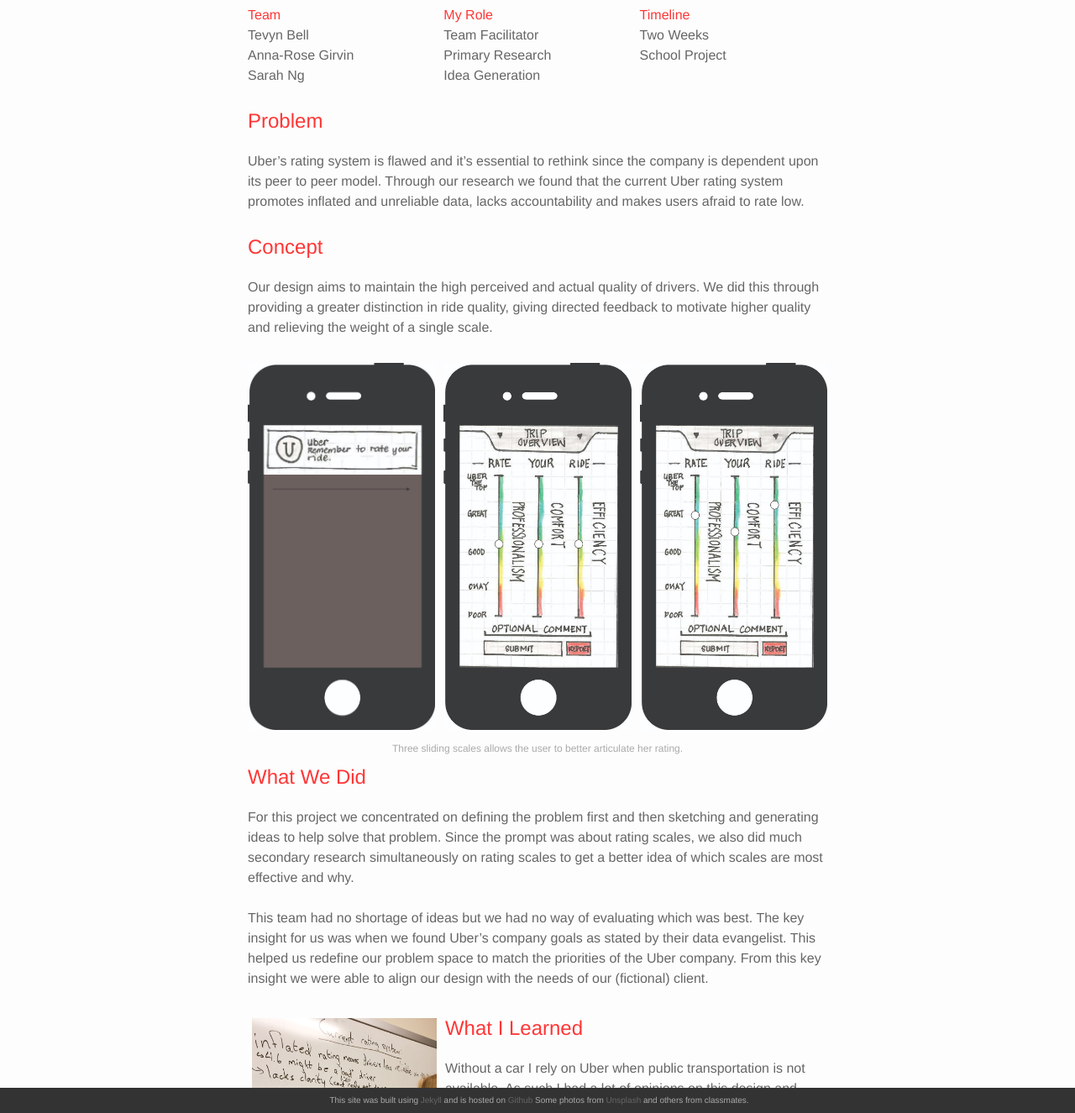
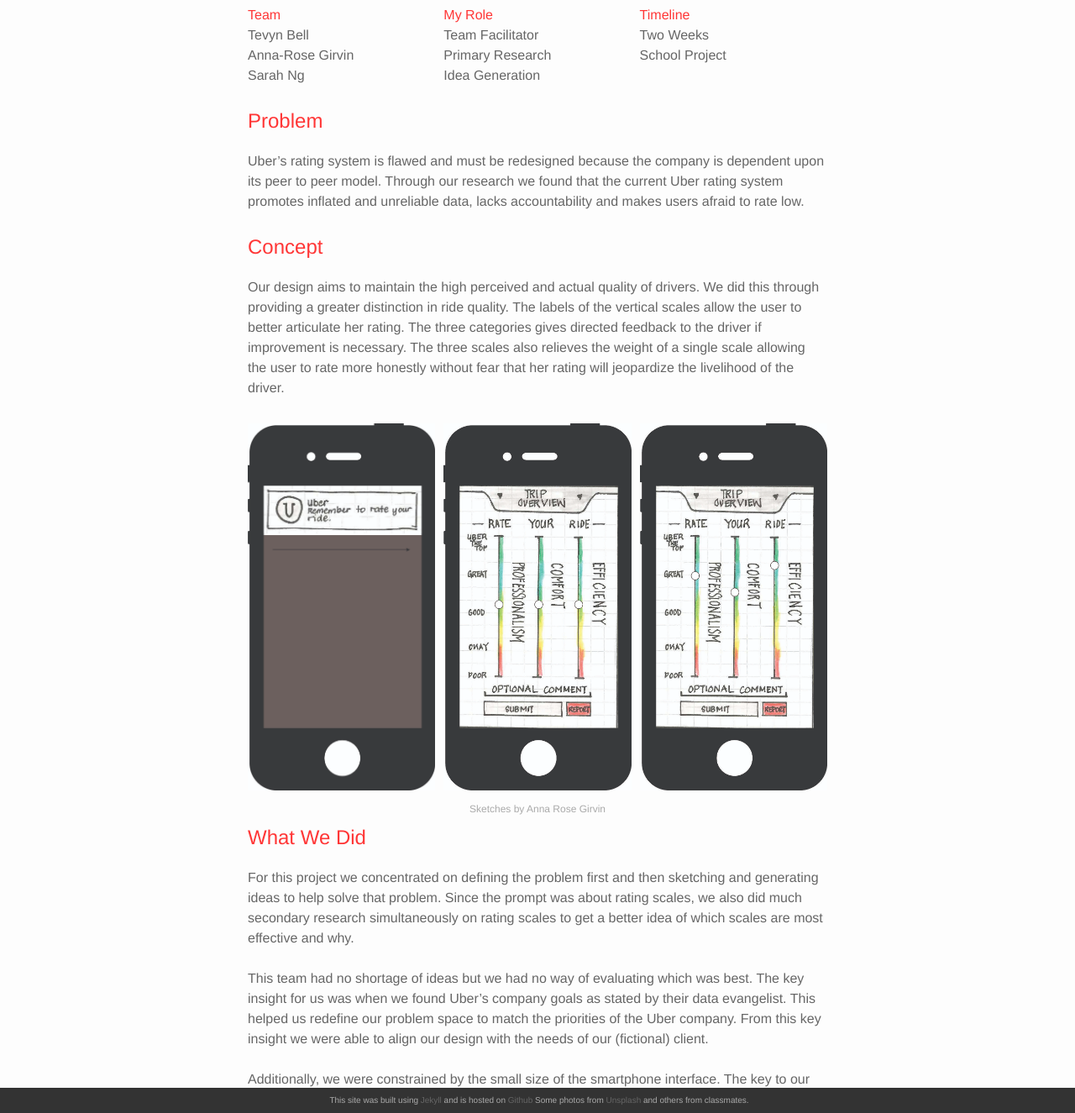
Before and after one commit to mcriqui/mcriqui.github.io, a Jekyll site: the page built from _portfolio/1_project.markdown, in a window 1280 px wide and 1400 px high, scrolled down 405 px, cut to the strip 75-1400 px from the top of the window. Shown: the whole strip at 84% size. Built offline with Jekyll 4.4.1, drawn with Linux system fonts in a browser that asks for light colours; nearby versions of some CDN libraries; some web fonts are replaced; some of the changed text lies outside the part shown.

Commit message:
edited text on portfolio pages and added images

```diff
--- a/_portfolio/1_project.markdown
+++ b/_portfolio/1_project.markdown
@@ -28,31 +28,35 @@
 
 <div class="post-content col three">
 	<h1 class="project-description-title">Problem</h1>
-	<p>Uber’s rating system is flawed and it’s essential to rethink since the company is dependent upon its peer to peer model. Through our research we found that the current Uber rating system promotes inflated and unreliable data, lacks accountability and makes users afraid to rate low. </p>
+	<p>Uber’s rating system is flawed and must be redesigned because the company is dependent upon its peer to peer model. Through our research we found that the current Uber rating system promotes inflated and unreliable data, lacks accountability and makes users afraid to rate low. </p>
 </div>
 
 <div class="post-content col three">
 	<h1 class="project-description-title">Concept</h1>
-	<p>Our design aims to maintain the high perceived and actual quality of drivers. We did this through providing a greater distinction in ride quality, giving directed feedback to motivate higher quality and relieving the weight of a single scale.</p>
+	<p>Our design aims to maintain the high perceived and actual quality of drivers. We did this through providing a greater distinction in ride quality. The labels of the vertical scales allow the user to better articulate her rating. The three categories gives directed feedback to the driver if improvement is necessary. The three scales also relieves the weight of a single scale allowing the user to rate more honestly without fear that her rating will jeopardize the livelihood of the driver.</p>
 </div>
 
 <div class="post-content showing_design">
 	<img class="col one" src="{{ site.baseurl }}/img/1Uber-01.jpg"/>
 	<img class="col one" src="{{ site.baseurl }}/img/3_Uber_Sketch-01-01.jpg"/>
 	<img class="col one" src="{{ site.baseurl }}/img/2_Uber_Sketch-01.jpg"/>
-	<div class="col three caption">Three sliding scales allows the user to better articulate her rating.</div>
+	<div class="col three caption">Sketches by Anna Rose Girvin</div>
 </div>
 
-<div class="post-content col three">
+<div class="col three">
 	<h1 class="project-description-title">What We Did</h1>
-	<p>For this project we concentrated on defining the problem first and then sketching and generating ideas to help solve that problem.  Since the prompt was about rating scales, we also did much secondary research simultaneously on rating scales to get a better idea of which scales are most effective and why.<br><br>This team had no shortage of ideas but we had no way of evaluating which was best. The key insight for us was when we found Uber’s company goals as stated by their data evangelist. This helped us redefine our problem space to match the priorities of the Uber company. From this key insight we were able to align our design with the needs of our (fictional) client.</p>
+	<p>For this project we concentrated on defining the problem first and then sketching and generating ideas to help solve that problem.  Since the prompt was about rating scales, we also did much secondary research simultaneously on rating scales to get a better idea of which scales are most effective and why.<br><br>This team had no shortage of ideas but we had no way of evaluating which was best. The key insight for us was when we found Uber’s company goals as stated by their data evangelist. This helped us redefine our problem space to match the priorities of the Uber company. From this key insight we were able to align our design with the needs of our (fictional) client.<br><br>Additionally, we were constrained by the small size of the smartphone interface. The key to our design is the vertical scales because it creates larger scales than horizontal ones. We had to make a tradeoff with how easily the user can read the three categories, but it was a necessary one. The vertical scales ties directly back to our problem statement.</p>
 </div>
 
 <div class="img_row">
+	<img class="col three testing" src="{{ site.baseurl }}/img/defining-the-problem-again-3.jpg"/>
+</div>
+
+<div class="img_row welcome_message">
 	<img class="col one testing" src="{{ site.baseurl }}/img/disecting-the-problem.jpg"/>
 
-<div class="post-content col two">
-	<h1 class="project-description-title">What I Learned</h1>
-	<p>Without a car I rely on Uber when public transportation is not available. As such I had a lot of opinions on this design and had to constantly remind myself to not design for me but for our users. Additionally, even if it’s a fictional client, I leaned the importance of understanding the company and designing specifically for that client.</p>
+	<div class="post-content col two">
+		<h1 class="project-description-title">What I Learned</h1>
+		<p>Without a car I rely on Uber when public transportation is not available. As such I had a lot of opinions on this design and had to constantly remind myself to not design for me but for our users. Additionally, even if it’s a fictional client, I leaned the importance of understanding the company and designing specifically for that client.</p>
+	</div>
 </div>
-</div>
--- a/_sass/_layout.scss
+++ b/_sass/_layout.scss
@@ -315,5 +315,13 @@
 }
 
 .welcome_message{
-    padding-top: 2em !important
+padding-top: 2em !important
 }
+
+.screen_text{
+text-align: center !important
+}
+
+.fire_screens{
+padding-bottom: 100em !important
+}
```
Also changed, not shown: _portfolio/2_project.markdown (+9 -4 lines), img/defining-the-problem-again-3.jpg (added), 1 other file.
